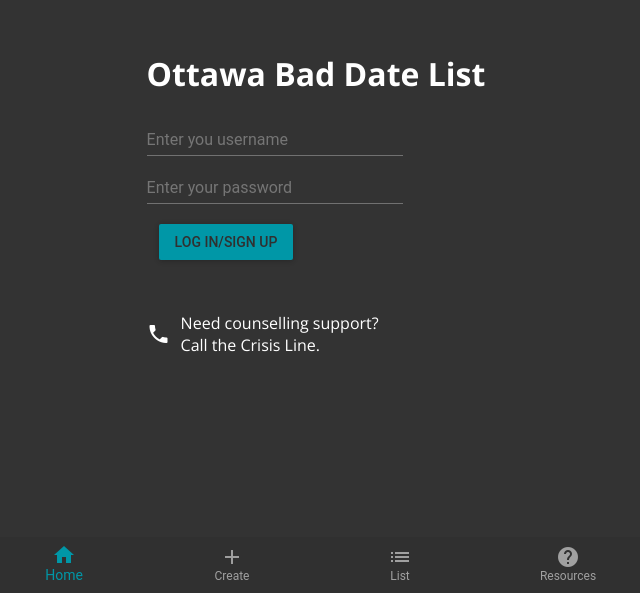
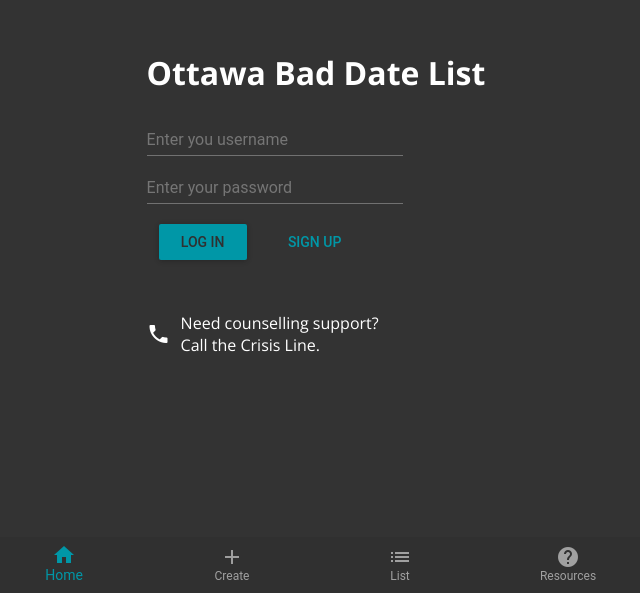
Before and after one commit to rjriel/rhok-bad-date-front-end, a React app: page / in a window 1280 px wide. Shown: the part 207-800 px from the top of the page, without its empty margins (324-964 px from the left). Built offline with nearby package versions, Linux system fonts and the light colour scheme.

Commit message:
added sign up call

```diff
--- a/src/components/App.js
+++ b/src/components/App.js
@@ -37,7 +37,7 @@ class App extends Component {
     });
   }
 
-  loginSignup = ({ username, password }) => {
+  logIn = ({ username, password }) => {
     console.log(username, password);
     // make api call
     this.setState({
@@ -46,15 +46,42 @@ class App extends Component {
     });
   };
 
+  signUp = ({ username, password }) => {
+    console.log('SIGN UP', username, password);
+    // make api call
+    axios({
+      method: 'POST',
+      url: 'https://a7v59dsb4l.execute-api.ca-central-1.amazonaws.com/UAT/register',
+      data: { name: username, password },
+      headers: {
+        'Content-Type': 'application/jpson',
+        Host: 'a7v59dsb4l.execute-api.ca-central-1.amazonaws.com',
+        Authorization: 'AWS4-HMAC-SHA256 Credential=AKIAJZRMQLOVDPDO7B5Q/20180415/ca-central-1/execute-api/aws4_request, SignedHeaders=content-length;content-type;host;x-amz-date, Signature=c470b67234a9269365f9d89c160e1f6eb26dae018a16b39dc75c2415eaf6f1b2',
+      },
+      json: true,
+    }).then((response) => { console.log('RESPONSE', response.data); });
+    // this.setState({
+    //   user: { id: '123124234234' },
+    //   currentView: views.LIST,
+    // });
+  };
+
+  renderLogin = () => {
+    return (
+      <Login
+        signupCB={this.signUp}
+        loginCB={this.logIn}
+      />
+    );
+  };
+
   render() {
     const { currentView, user } = this.state;
     return (
       <div style={appStyles} >
         <div style={containerStyles}>
           { currentView === views.HOME &&
-            <Login
-              loginCB={this.loginSignup}
-            />
+            this.renderLogin()
           }
           { currentView === views.CREATE && <Create /> }
           { currentView === views.LIST && <List user={user} /> }
--- a/src/components/Login.js
+++ b/src/components/Login.js
@@ -1,7 +1,7 @@
 import React, { Component } from 'react';
 import FontIcon from 'material-ui/FontIcon';
 import PropTypes from 'prop-types';
-import { TextField, RaisedButton } from 'material-ui';
+import { TextField, RaisedButton, FlatButton } from 'material-ui';
 
 const buttonStyle = {
   margin: 12,
@@ -22,6 +22,7 @@ class Login extends Component {
 
   render() {
     const { username, password } = this.state;
+    const { loginCB, signupCB } = this.props;
     return (
       <div>
         <h1>Ottawa Bad Date List</h1>
@@ -44,9 +45,15 @@ class Login extends Component {
         </div>
         <RaisedButton
           primary
-          onClick={() => this.props.loginCB({ username, password })}
+          onClick={() => loginCB({ username, password })}
           style={buttonStyle}
-          label="Log in/Sign up"
+          label="Log In"
+        />
+        <FlatButton
+          primary
+          onClick={() => signupCB({ username, password })}
+          style={buttonStyle}
+          label="Sign Up"
         />
         <div style={{ marginTop: 50 }}>
           <p><a href="tel:16135622333"><FontIcon className="material-icons" style={{ float: 'left' }}>phone</FontIcon></a></p>
@@ -63,10 +70,12 @@ class Login extends Component {
 
 Login.defaultProps = {
   loginCB: () => { },
+  signupCB: () => {},
 };
 
 Login.propTypes = {
   loginCB: PropTypes.func,
+  signupCB: PropTypes.func,
 };
 
 export default Login;
```
